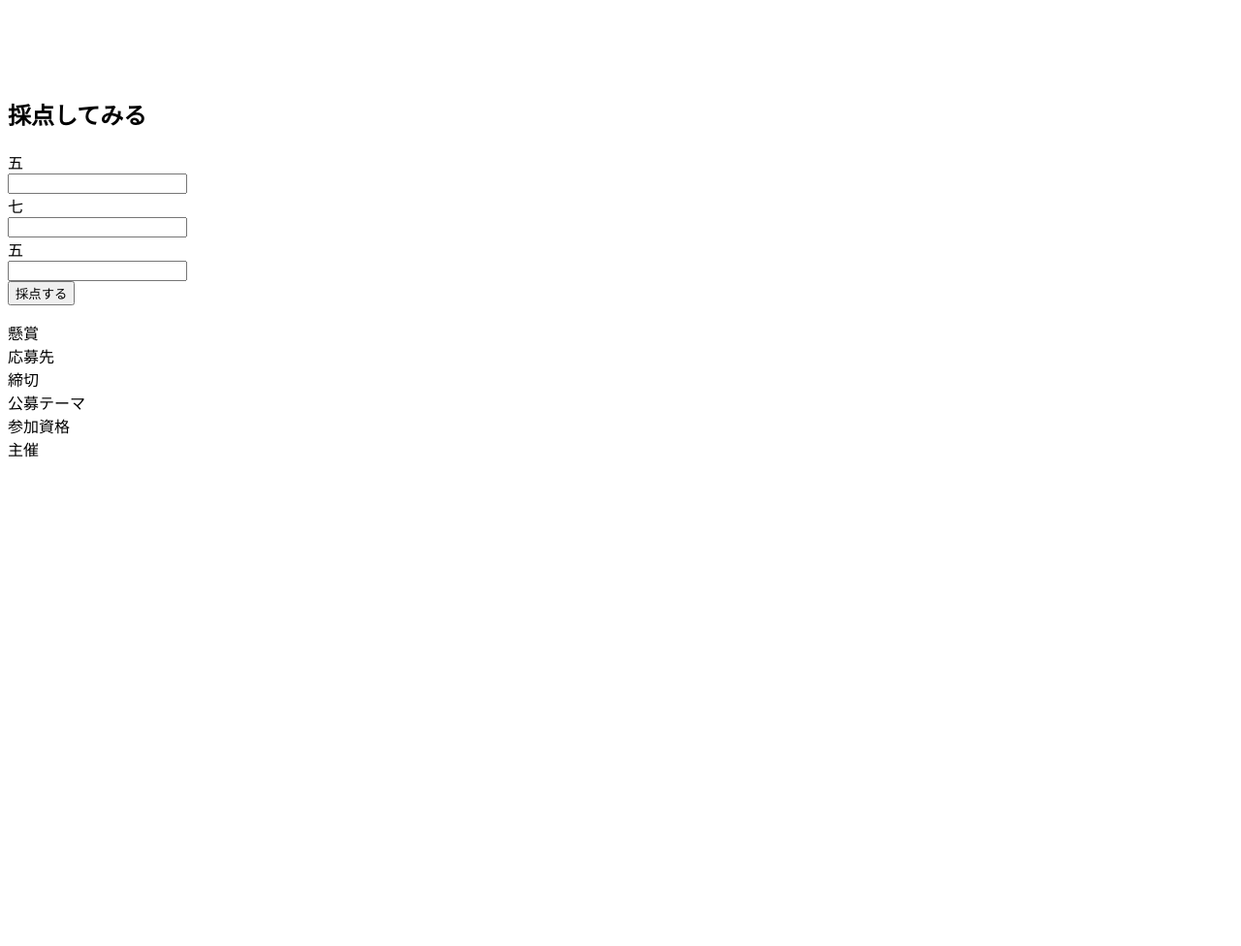
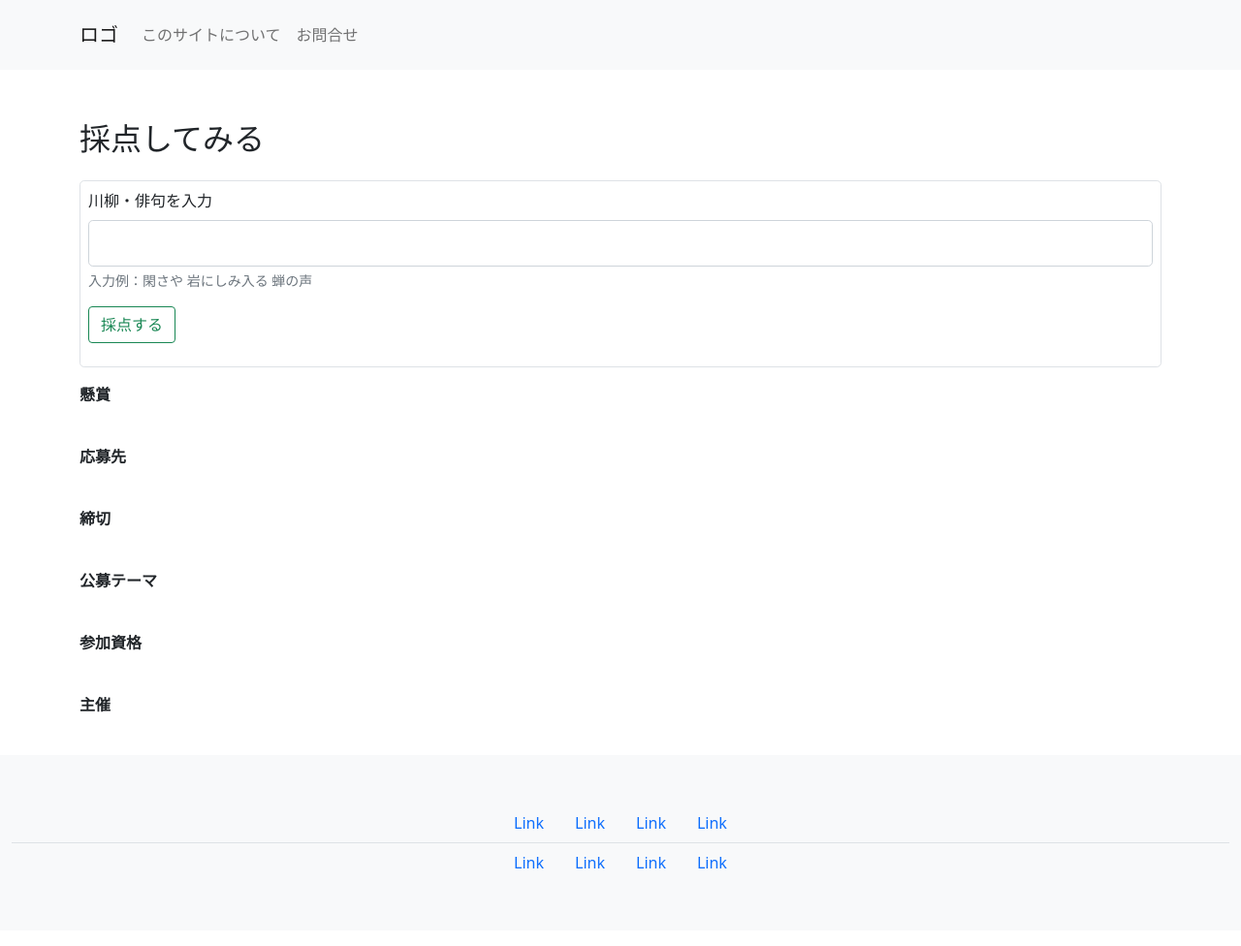
Before and after one commit to Kazumasa1/syukatu_presen, a Django app: template haiku/templates/detail.html in a window 1280 px wide. Shown: the whole page at 97% size. Before the commit the page ends 472 px from the top, so only its background shows below. Run offline with Django 3.2, Linux system fonts and the light colour scheme; the template is opened without the code that fills it, so the values that code supplies are empty; parts of the project's set-up code (start-up, migrations or seed data) failed here and were passed over.

Commit message:
detail.htmlのフロントデザインをある程度完成させました

```diff
--- a/haiku/templates/base.html
+++ b/haiku/templates/base.html
@@ -55,6 +55,7 @@
         {% block top_contents%}{% endblock %}
         {% block kobo_info %}{% endblock %}
         {% block botton_contents%}{% endblock %}
+        {% block kobo_detail %}{% endblock %}
 
 
         <!-- フッターエリア -->
--- a/haiku/templates/detail.html
+++ b/haiku/templates/detail.html
@@ -1,56 +1,26 @@
-{#{% extends 'base.html' %}#}
-{#{% load static %}#}
+{% extends 'base.html' %}
+{% load static %}
 
-{% block contents %}
+{% block kobo_detail %}
 
-    <div class="container" style="margin-top: 100px">
+    <div class="container d-grid gap-3" style="margin-top: 100px">
 
         <h1>{{ object.title }}</h1>
-{#        <h1>公募タイトル</h1>#}
+        <h2>採点してみる</h2>
+        <div class="container p-2 border border-1 rounded-3" style="--bs-bg-opacity: .5;">
 
-        <h2>採点してみる</h2>
-        <form>
-{#            <div class="mb-3">#}
-{#                <label for="exampleInputEmail1" class="form-label">五</label>#}
-{#                <input type="email" class="form-control" id="exampleInputEmail1" aria-describedby="emailHelp">#}
-{#            </div>#}
-{#            <div class="mb-3">#}
-{#                <label for="exampleInputEmail1" class="form-label">七</label>#}
-{#                <input type="email" class="form-control" id="exampleInputEmail1" aria-describedby="emailHelp">#}
-{#            </div>#}
-{#            <div class="mb-3">#}
-{#                <label for="exampleInputEmail1" class="form-label">五</label>#}
-{#                <input type="email" class="form-control" id="exampleInputEmail1" aria-describedby="emailHelp">#}
-{#            </div>#}
-            <div class="row g-3 align-items-center">
-                <div class="col-auto">
-                    <label for="" class="col-form-label">五</label>
+            <form>
+                <div class="mb-3">
+                    <label for="exampleInputEmail1" class="form-label">川柳・俳句を入力</label>
+                    <input type="email" class="form-control form-control-lg" id="exampleInputEmail1" aria-describedby="emailHelp">
+                    <div id="emailHelp" class="form-text">入力例：閑さや 岩にしみ入る 蝉の声</div>
                 </div>
-                <div class="col-auto">
-                    <input type="" id="" class="form-control" aria-describedby="">
-                </div>
-            </div>
-            <div class="row g-3 align-items-center">
-                <div class="col-auto">
-                    <label for="" class="col-form-label">七</label>
-                </div>
-                <div class="col-auto">
-                    <input type="" id="" class="form-control" aria-describedby="">
-                </div>
-            </div>
-            <div class="row g-3 align-items-center">
-                <div class="col-auto">
-                    <label for="" class="col-form-label">五</label>
-                </div>
-                <div class="col-auto">
-                    <input type="" id="" class="form-control" aria-describedby="">
-                </div>
-            </div>
 
-            <button type="submit" class="btn btn-primary">採点する</button>
-        </form>
+                <button type="submit" class="btn btn-outline-success">採点する</button>
+            </form>
+        </div>
 
-        <dl>
+        <dl class="d-grid gap-3">
             <dt>懸賞</dt>
             <dd>{{ object.prize }}</dd>
             <dt>応募先</dt>
```
